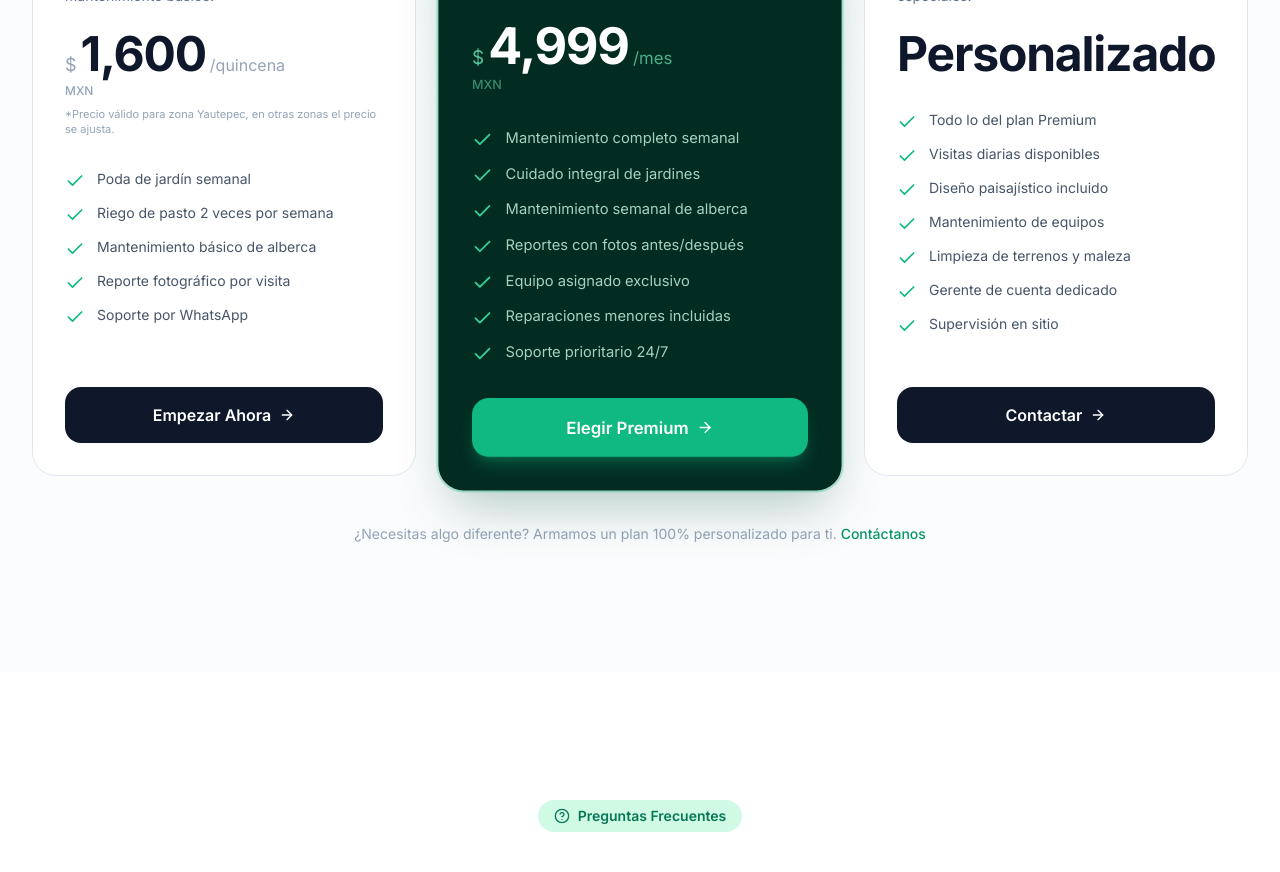
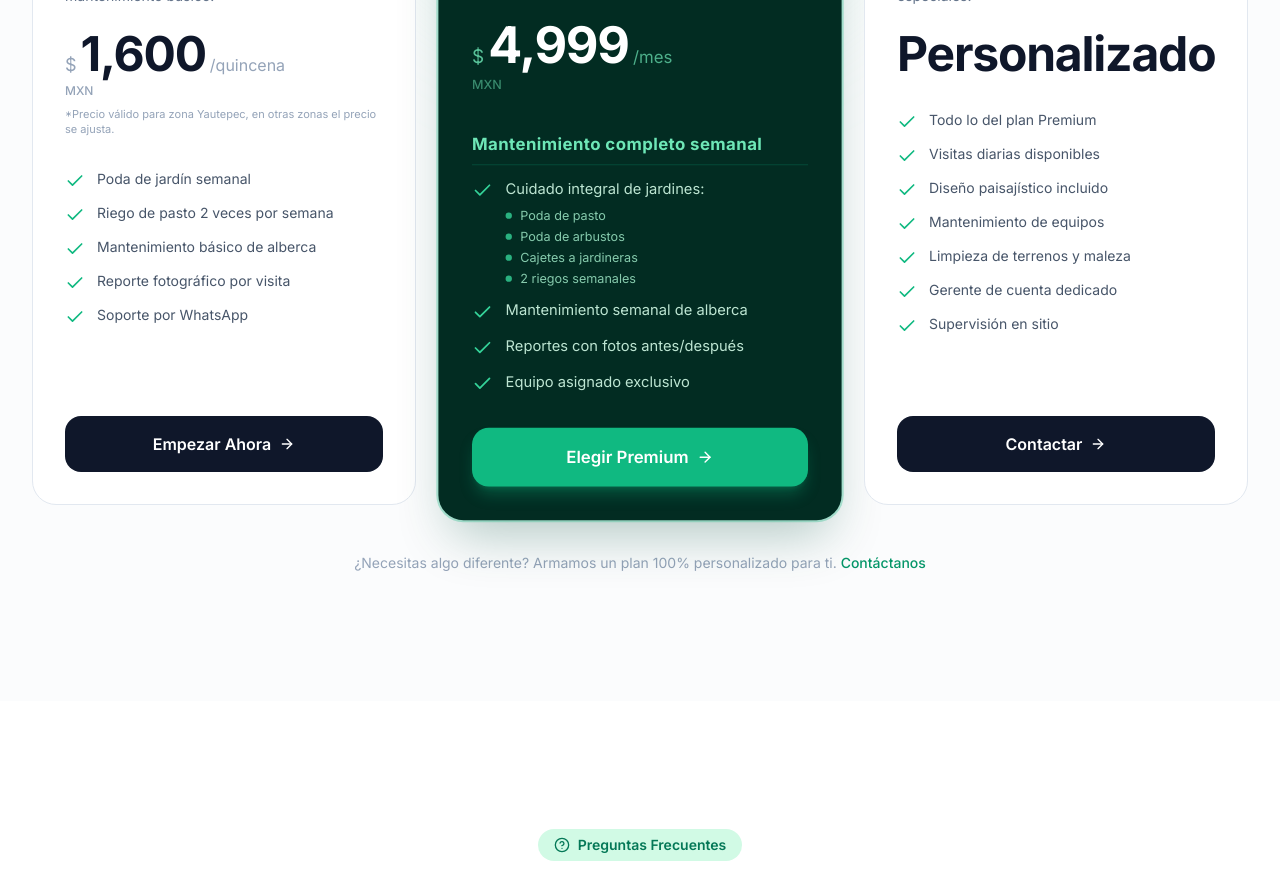
Before and after one commit to Seraphael-mishkan/arboledacut-web, a React (Vite) app: page / in a window 1280 px wide. Shown: the part 6260-7132 px from the top of the page. Built offline with nearby package versions, Linux system fonts and the light colour scheme.

Commit message:
Actualizar contenido y formato de caracteristicas del plan Premium

```diff
--- a/src/components/Pricing.tsx
+++ b/src/components/Pricing.tsx
@@ -26,13 +26,14 @@ const plans = [
     frequency: '/mes',
     popular: true,
     features: [
-      'Mantenimiento completo semanal',
-      'Cuidado integral de jardines',
+      { text: 'Mantenimiento completo semanal', isTitle: true },
+      {
+        text: 'Cuidado integral de jardines:',
+        subItems: ['Poda de pasto', 'Poda de arbustos', 'Cajetes a jardineras', '2 riegos semanales'],
+      },
       'Mantenimiento semanal de alberca',
       'Reportes con fotos antes/después',
       'Equipo asignado exclusivo',
-      'Reparaciones menores incluidas',
-      'Soporte prioritario 24/7',
     ],
     cta: 'Elegir Premium',
   },
@@ -142,16 +143,45 @@ export default function Pricing() {
                 </div>
 
                 <ul className="space-y-3 mb-8">
-                  {plan.features.map((feature, i) => (
-                    <li key={i} className="flex items-start gap-3">
+                  {plan.features.map((featureItem, i) => {
+                    const isObj = typeof featureItem === 'object';
+                    const text = isObj ? featureItem.text : featureItem;
+                    const isTitle = isObj && featureItem.isTitle;
+                    const subItems = isObj ? featureItem.subItems : undefined;
+
+                    if (isTitle) {
+                      return (
+                        <li key={i} className="pt-1 pb-2 mb-3 border-b border-emerald-800/60">
+                          <h4 className="text-base font-bold text-emerald-300 tracking-wide">
+                            {text}
+                          </h4>
+                        </li>
+                      );
+                    }
+
+                    return (
+                      <li key={i} className="space-y-1.5">
+                        <div className="flex items-start gap-3">
                           <Check className={`w-5 h-5 mt-0.5 flex-shrink-0 ${
                             plan.popular ? 'text-emerald-400' : 'text-emerald-500'
                           }`} />
-                      <span className={`text-sm ${plan.popular ? 'text-emerald-100/80' : 'text-slate-600'}`}>
-                        {feature}
+                          <span className={`text-sm ${plan.popular ? 'text-emerald-100/90' : 'text-slate-600'}`}>
+                            {text}
                           </span>
+                        </div>
+                        {subItems && (
+                          <ul className="pl-8 space-y-1 text-xs text-emerald-200/80">
+                            {subItems.map((sub, j) => (
+                              <li key={j} className="flex items-center gap-2">
+                                <span className="w-1.5 h-1.5 rounded-full bg-emerald-400/80 flex-shrink-0" />
+                                <span>{sub}</span>
                               </li>
                             ))}
+                          </ul>
+                        )}
+                      </li>
+                    );
+                  })}
                 </ul>
               </div>
 
```
Lines whose indentation alone changed are shown as unchanged.
